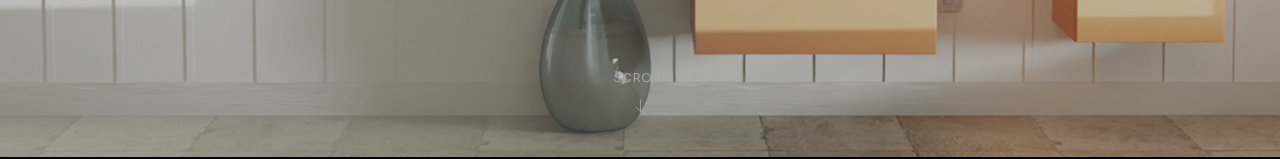
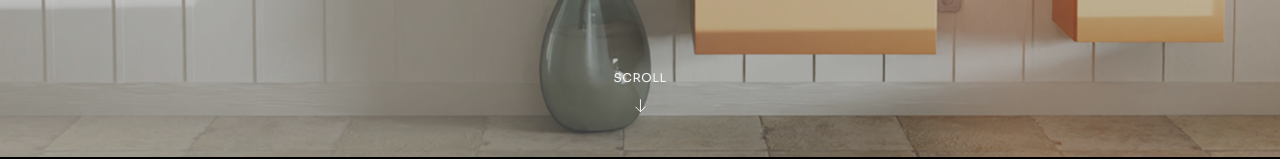
Before and after one commit to Dskemz/portfolio-3d, a Next.js app: page /portfolio/decotec in a window 1280 px wide. Shown: the part 643-802 px from the top of the page. Built offline with nearby package versions, Linux system fonts and the light colour scheme.

Commit message:
color bandeau scroll

```diff
--- a/src/components/projects/SalleDeBain/HeroSection.tsx
+++ b/src/components/projects/SalleDeBain/HeroSection.tsx
@@ -81,11 +81,11 @@ export default function HeroSection() {
         </p>
 
         <div className="absolute bottom-8 left-1/2 transform -translate-x-1/2 flex flex-col items-center gap-2 animate-bounce">
-          <p className="text-xs text-neutral-400 uppercase tracking-wider">
+          <p className="text-xs text-stone-100 uppercase tracking-wider">
             Scroll
           </p>
           <svg
-            className="w-4 h-6 text-neutral-400"
+            className="w-4 h-6 text-stone-100"
             fill="none"
             stroke="currentColor"
             viewBox="0 0 24 24"
```
